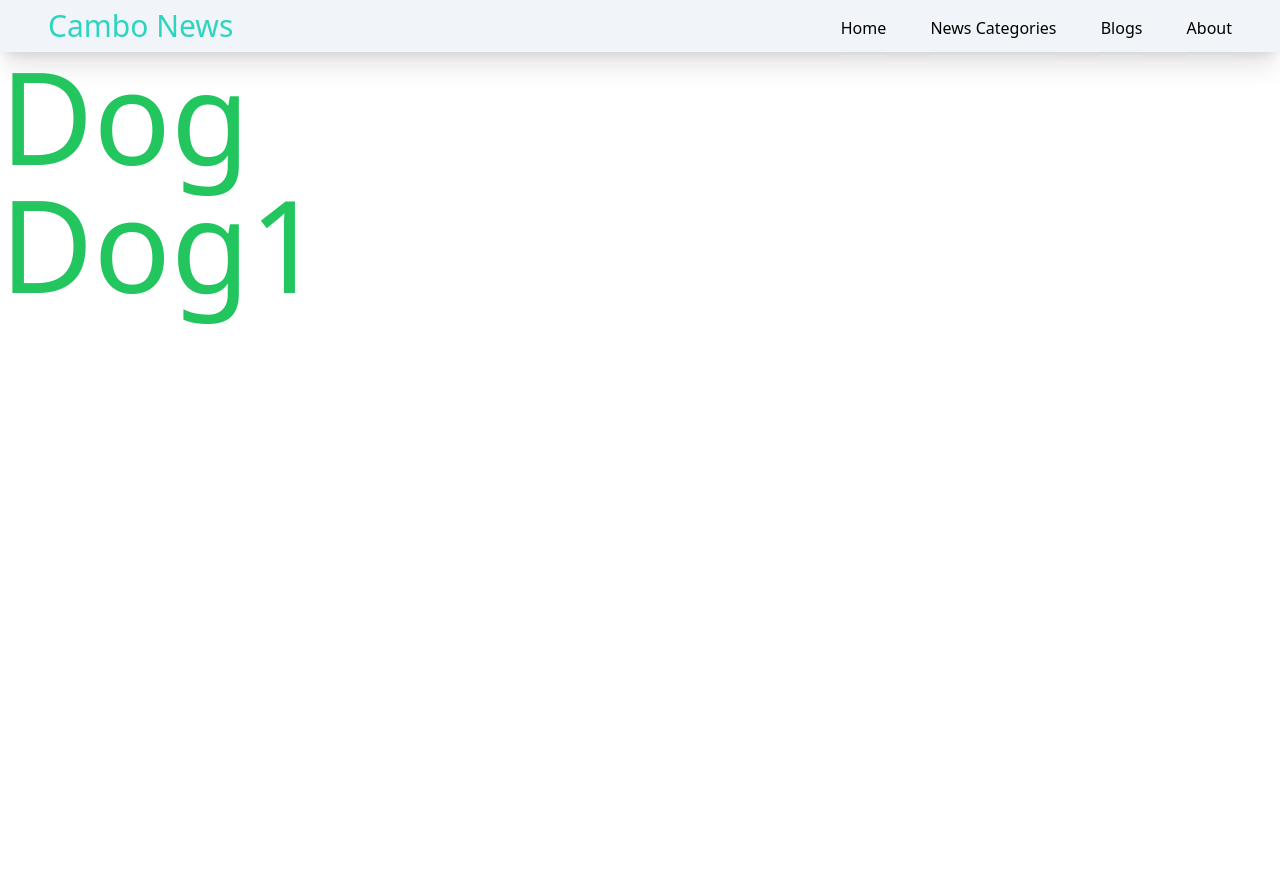
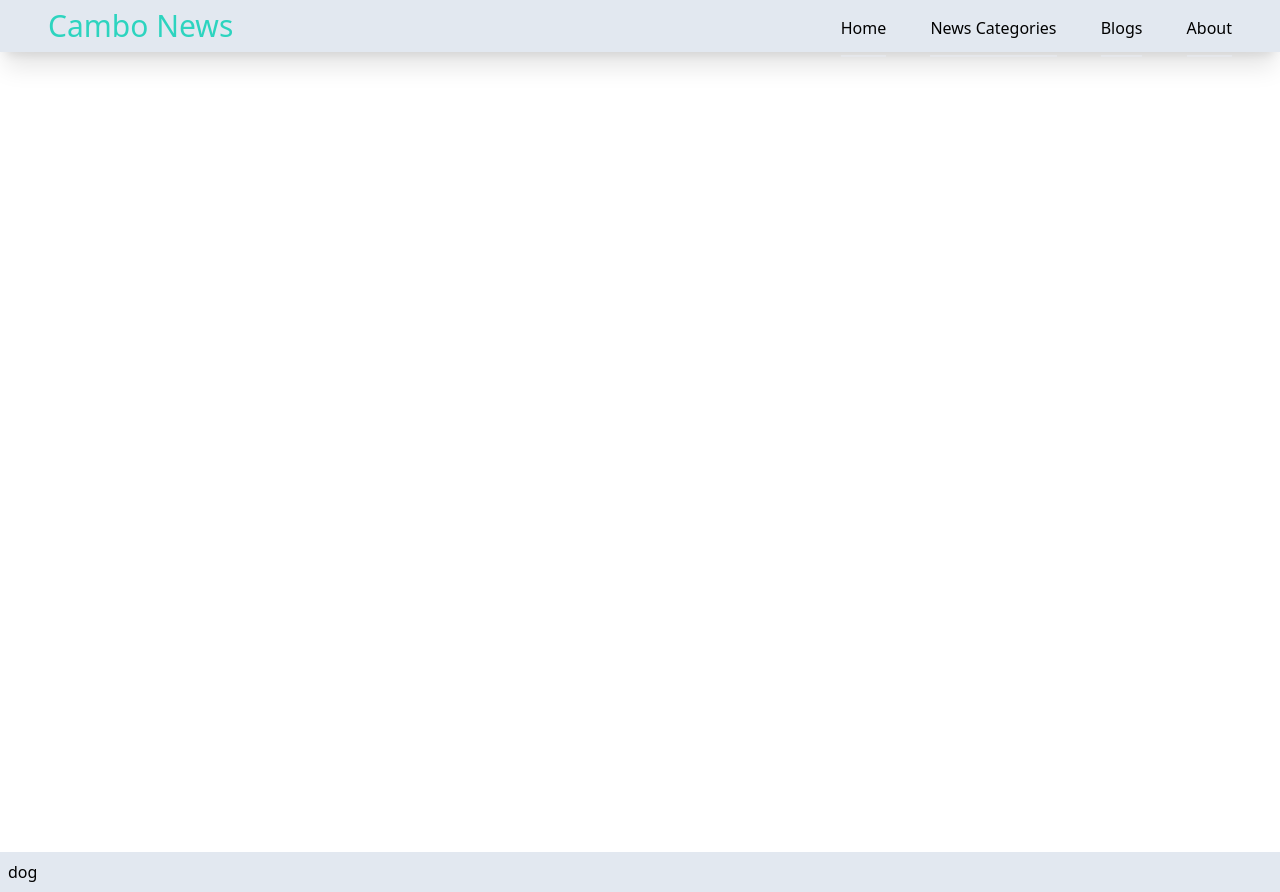
Before and after one commit to whatanakKean/NewsWebsiteProject, a website built with Parcel: page src/index.html in a window 1280 px wide. Before the commit the page ends 800 px from the top, so only its background shows below. Built offline with nearby package versions, Linux system fonts and the light colour scheme.

Commit message:
TestCommit2

```diff
--- a/src/index.html
+++ b/src/index.html
@@ -8,8 +8,8 @@
     <script type="text/javascript" src="http://ajax.googleapis.com/ajax/libs/jquery/2.1.3/jquery.min.js">  </script>
     <link rel="stylesheet" href="index.css">
 </head>
-<body class="m-0">
-    <nav class=" container shadow-xl p-2 bg-slate-100 w-screen ml-auto mr-auto">
+<body>
+    <nav class=" container shadow-xl p-2 bg-slate-200 w-screen ml-auto mr-auto">
         <div class="pl-10 flex">
             <div class="flex text-3xl text-teal-400 hover:text-4xl">
                 <span class="">
@@ -27,9 +27,15 @@
     </nav>
 
     <main>
-        <h2 class=" text-green-500 text-9xl">Dog</h2>
-        <h2 class=" text-green-500 text-9xl">Dog1</h2>
+        <div class=" h-screen">
 
+        </div>
     </main>
+
+    <footer class=" container shadow-xl p-2 bg-slate-200 w-screen ml-auto mr-auto">
+        <div>
+            <h2>dog</h2>
+        </div>
+    </footer>
 </body>
 </html>
```
Also changed, not shown: dist/index.html, 2 other files.
